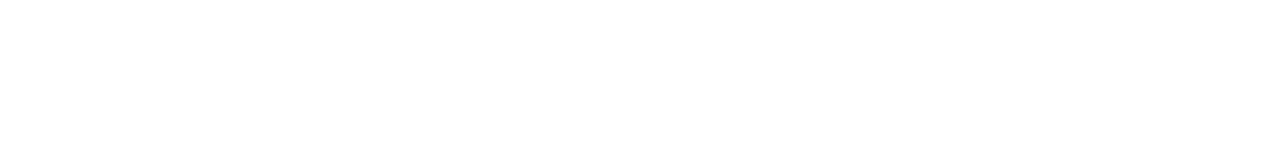
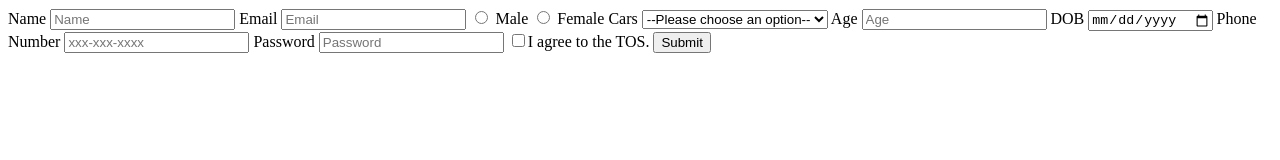
Before and after one commit to acciojob/signup-form-car-Prathamesh-Kulkarni01, a website: page main.html in a window 1280 px wide. Drawn offline with Linux system fonts and the light colour scheme.

Commit message:
created a submission

```diff
--- a/main.html
+++ b/main.html
@@ -8,6 +8,43 @@
 
 <body>
 	<!-- the entire body must be written by student -->
+	<form>
+		<label for="name" >Name</label>
+		<input type="text" placeholder="Name" id="name" required/>
+		<label for="mail">Email</label>
+		<input type="mail" placeholder="Email" id="email" required/>
+		<input required type="radio" required value="Male" id="gender_m" name="gender"/>
+		<label for="gender_m">Male</label>
+
+		<input  required type="radio" value="Female" id="gender_f" name="gender"></input>
+		<label for="gender_f" >Female</label>
+		<label for="cars">Cars</label>
+
+		<select id="cars" aria-required>
+			<option>--Please choose an option--</option>
+			<option>BMW</option>
+			<option>Audi</option>
+			<option>Mercedez</option>
+		</select>
+		<label for="age">Age</label>
+
+		<input type="number" placeholder="Age" id="age" required/>
+		<label for="dob">DOB</label>
+
+		<input type="date" id="dob"/>
+		<label for="tel">Phone Number</label>
+
+		<input type="phone" placeholder="xxx-xxx-xxxx" id="tel"/>
+		<label for="password">Password</label>
+
+		<input type="password" id="password" placeholder="Password" required/>
+
+
+		<input type="checkbox" id="tos">I agree to the TOS.</input>
+
+
+		<button type="submit">Submit</button>
+	</form>
     <script type="text/javascript" src="./script.js">
 </script>
 
```
